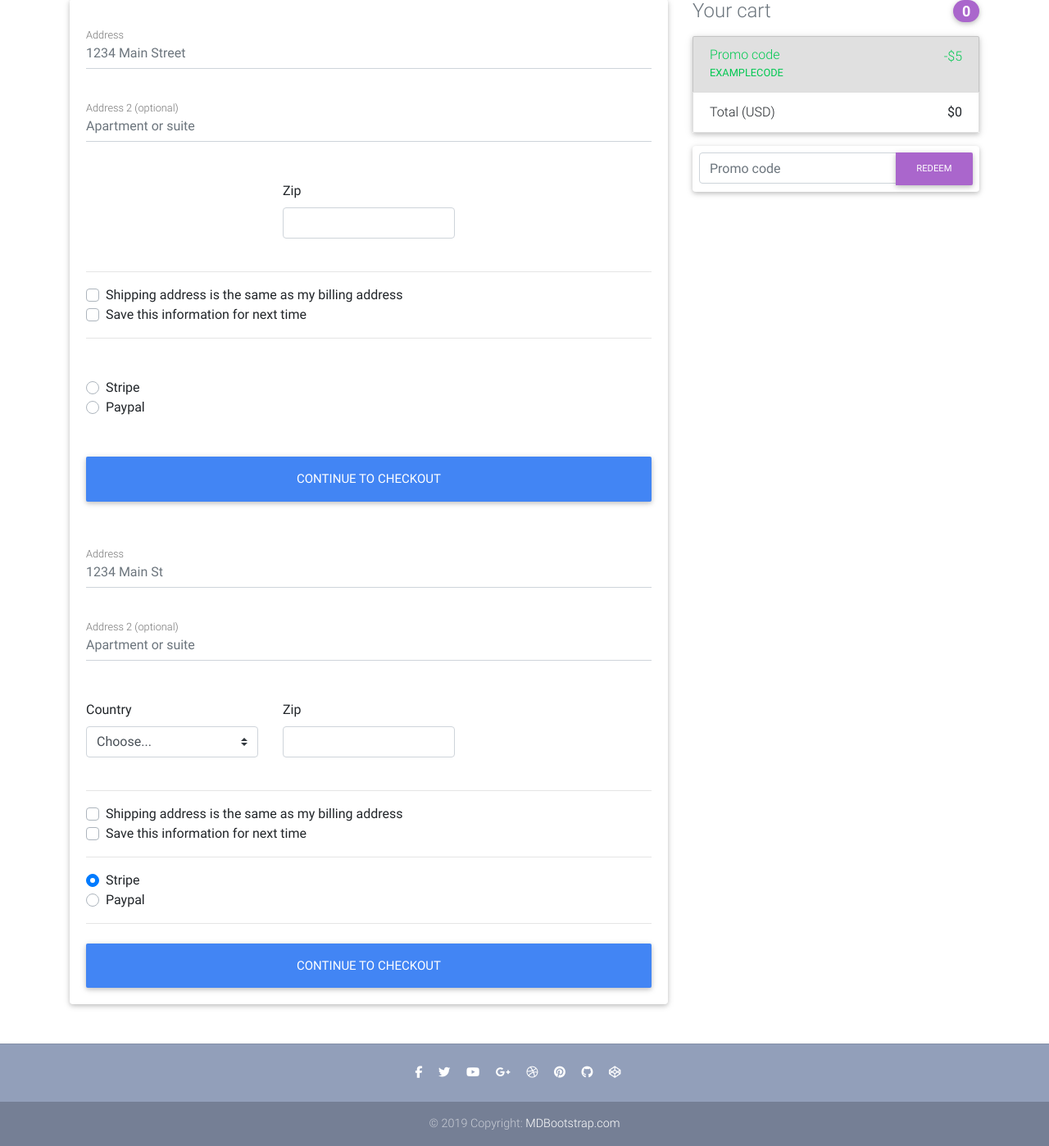
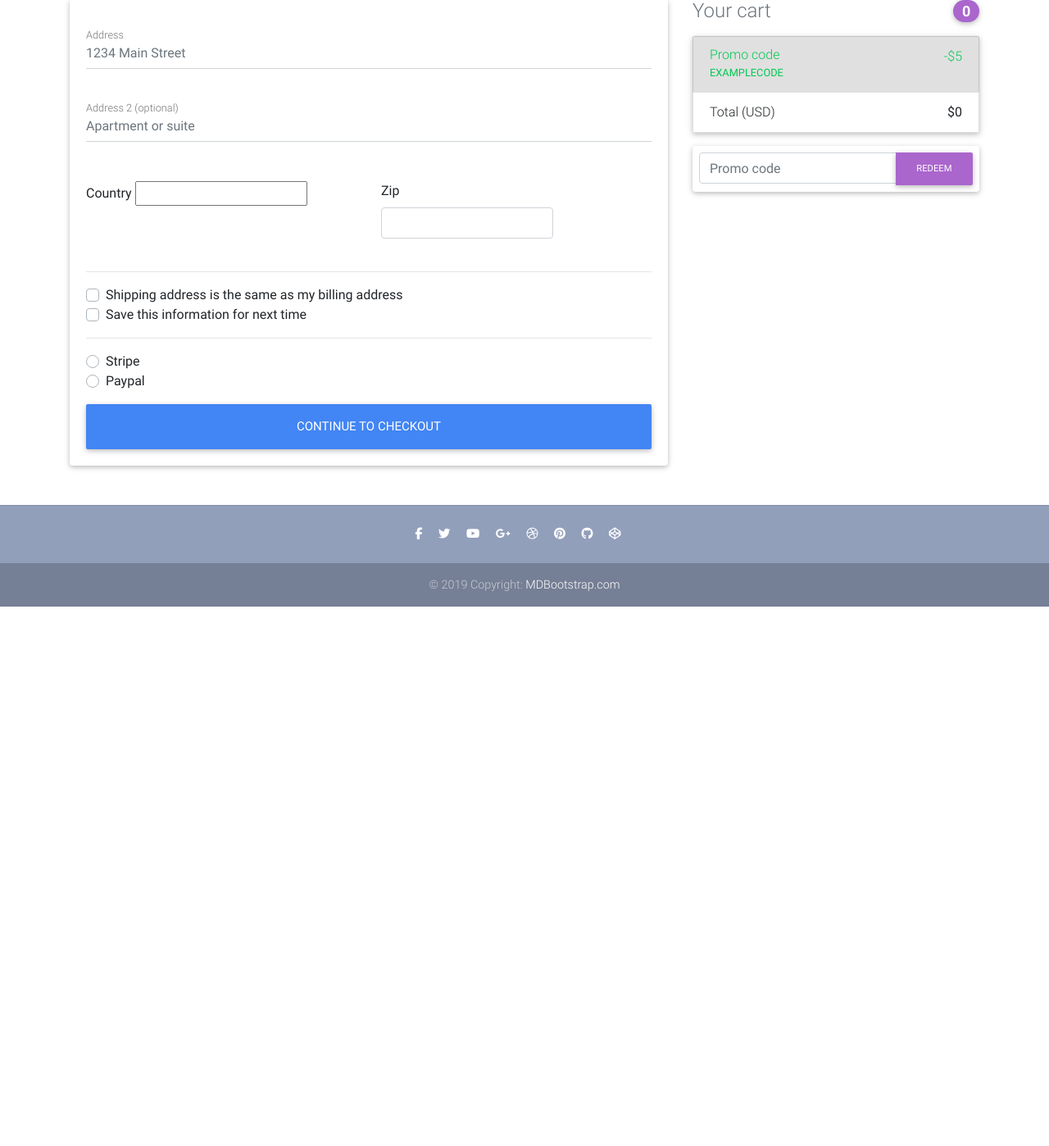
Before and after one commit to AlexisDongMariano/knackscranny, a Django app: page /checkout/ in a window 1280 px wide. Shown: the part 279-1677 px from the top of the page at 82% size. After the commit the page ends 1019 px from the top, so only its background shows below. Run offline with Django 3.2, Linux system fonts and the light colour scheme; some libraries are stand-ins or nearby versions.

Commit message:
modified checkout functionality

```diff
--- a/ecommerce/forms.py
+++ b/ecommerce/forms.py
@@ -1,5 +1,6 @@
 from django import forms
 from django_countries.fields import CountryField
+from django_countries.widgets import CountrySelectWidget
 
 
 PAYMENT_CHOICES = (
@@ -14,22 +15,13 @@
     apartment_address = forms.CharField(required=False, widget=forms.TextInput(
         attrs={'class': 'form-control',
                 'placeholder': 'Apartment or suite'}))
-    country = CountryField(blank_label='(select country)')
+    country = CountryField(blank_label='(select country)').formfield(widget=CountrySelectWidget(
+        attrs={'class': 'custom-select d-block w-100'}, layout='{widget}<img class="country-select-flag" id="{flag_id}" style="margin: 6px 4px 0" src="{country.flag}">'))
     zip_code = forms.CharField(widget=forms.TextInput(
-        attrs={'class': 'form-control',
-                }))
-    chk_same_billing_address = forms.BooleanField(widget=forms.CheckboxInput(
-        attrs={
-            'class':'custom-control-input'
-        }
-    ))
-    chk_save_info = forms.BooleanField(widget=forms.CheckboxInput(
-        attrs={
-            'class':'custom-control-input'
-        }
-    ))
+        attrs={'class': 'form-control'}))
+    chk_same_billing_address = forms.BooleanField(required=False, widget=forms.CheckboxInput(
+        attrs={'class':'custom-control-input'}))
+    chk_save_info = forms.BooleanField(required=False, widget=forms.CheckboxInput(
+        attrs={'class':'custom-control-input'}))
     payment_option = forms.ChoiceField(widget=forms.RadioSelect(
-        attrs={
-            'class':'custom-control-input'
-        }
-    ), choices=PAYMENT_CHOICES)
+        attrs={'class':'custom-control-input'}), choices=PAYMENT_CHOICES)
--- a/ecommerce/models.py
+++ b/ecommerce/models.py
@@ -1,6 +1,7 @@
 from django.contrib.auth.models import User
 from django.db import models
 from django.utils import timezone
+from django_countries.fields import CountryField
 from PIL import Image
 
 
--- a/ecommerce/templates/ecommerce/checkout.html
+++ b/ecommerce/templates/ecommerce/checkout.html
@@ -8,7 +8,7 @@
       <div class="row">
         <div class="col-md-8 mb-4">
           <div class="card">
-            <form class="card-body">
+            <form class="card-body" method="POST">
               {% csrf_token %}
               {{ form.non_field_errors }}
               <div class="md-form mb-5">
@@ -23,7 +23,10 @@
               </div>
 
               <div class="row">
-                <div class="col-lg-4 col-md-12 mb-4">
+                <div class="col-lg-6 col-md-12 mb-4">
+                  {{ form.country.errors }}
+                  <label for="{{ form.country.id_for_label }}">Country</label>
+                  {{ form.country }}
 
                 </div>
                 <div class="col-lg-4 col-md-6 mb-4">
@@ -44,84 +47,18 @@
                 <label class="custom-control-label" for="{{ form.chk_save_info.id_for_label }}">Save this information for next time</label>
               </div>
               <hr>
-
-
-              <div class="d-block my-5">
+              <div class="d-block my-3">
                 {{ form.payment_option.errors }}
-
-
 
                 {% for payment in form.payment_option %}
                 <div class="custom-control custom-radio">
                   {{ payment.tag }}
                     <label for="{{ payment.id_for_label }}" class="custom-control-label">
                         {{ payment.choice_label }}
-
                     </label>
                 </div>
                 {% endfor %}
               </div>
-
-              <button class="btn btn-primary btn-lg btn-block" type="submit">Continue to checkout</button>
-            </form>
-
-
-            <form class="card-body">
-              <div class="md-form mb-5">
-                <input type="text" id="xxx" class="form-control" placeholder="1234 Main St">
-                <label for="xxx" class="">Address</label>
-              </div>
-              <div class="md-form mb-5">
-                <input type="text" id="address-2" class="form-control" placeholder="Apartment or suite">
-                <label for="address-2" class="">Address 2 (optional)</label>
-              </div>
-
-              <div class="row">
-                <div class="col-lg-4 col-md-12 mb-4">
-                  <label for="country">Country</label>
-                  <select class="custom-select d-block w-100" id="country" required>
-                    <option value="">Choose...</option>
-                    <option>United States</option>
-                  </select>
-                  <div class="invalid-feedback">
-                    Please select a valid country.
-                  </div>
-                </div>
-                <div class="col-lg-4 col-md-6 mb-4">
-
-                  <label for="zip">Zip</label>
-                  <input type="text" class="form-control" id="zip" placeholder="" required>
-                  <div class="invalid-feedback">
-                    Zip code required.
-                  </div>
-                </div>
-              </div>
-
-              <hr>
-
-              <div class="custom-control custom-checkbox">
-                <input type="checkbox" class="custom-control-input" id="same-address">
-                <label class="custom-control-label" for="same-address">Shipping address is the same as my billing address</label>
-              </div>
-              <div class="custom-control custom-checkbox">
-                <input type="checkbox" class="custom-control-input" id="save-info">
-                <label class="custom-control-label" for="save-info">Save this information for next time</label>
-              </div>
-
-              <hr>
-
-              <div class="d-block my-3">
-                <div class="custom-control custom-radio">
-                  <input id="debit" name="paymentMethod" type="radio" class="custom-control-input" checked required>
-                  <label class="custom-control-label" for="debit">Stripe</label>
-                </div>
-                <div class="custom-control custom-radio">
-                  <input id="paypal" name="paymentMethod" type="radio" class="custom-control-input" required>
-                  <label class="custom-control-label" for="paypal">Paypal</label>
-                </div>
-              </div>
-
-              <hr class="mb-4">
 
               <button class="btn btn-primary btn-lg btn-block" type="submit">Continue to checkout</button>
             </form>
--- a/ecommerce/views.py
+++ b/ecommerce/views.py
@@ -117,6 +117,8 @@
 
         if form.is_valid():
             print('form is valid')
+            print(form.cleaned_data)
+        return redirect('ecommerce:checkout')
 
     elif request.method == 'GET':
         form = CheckoutForm()
```
Also changed, not shown: db.sqlite3.
